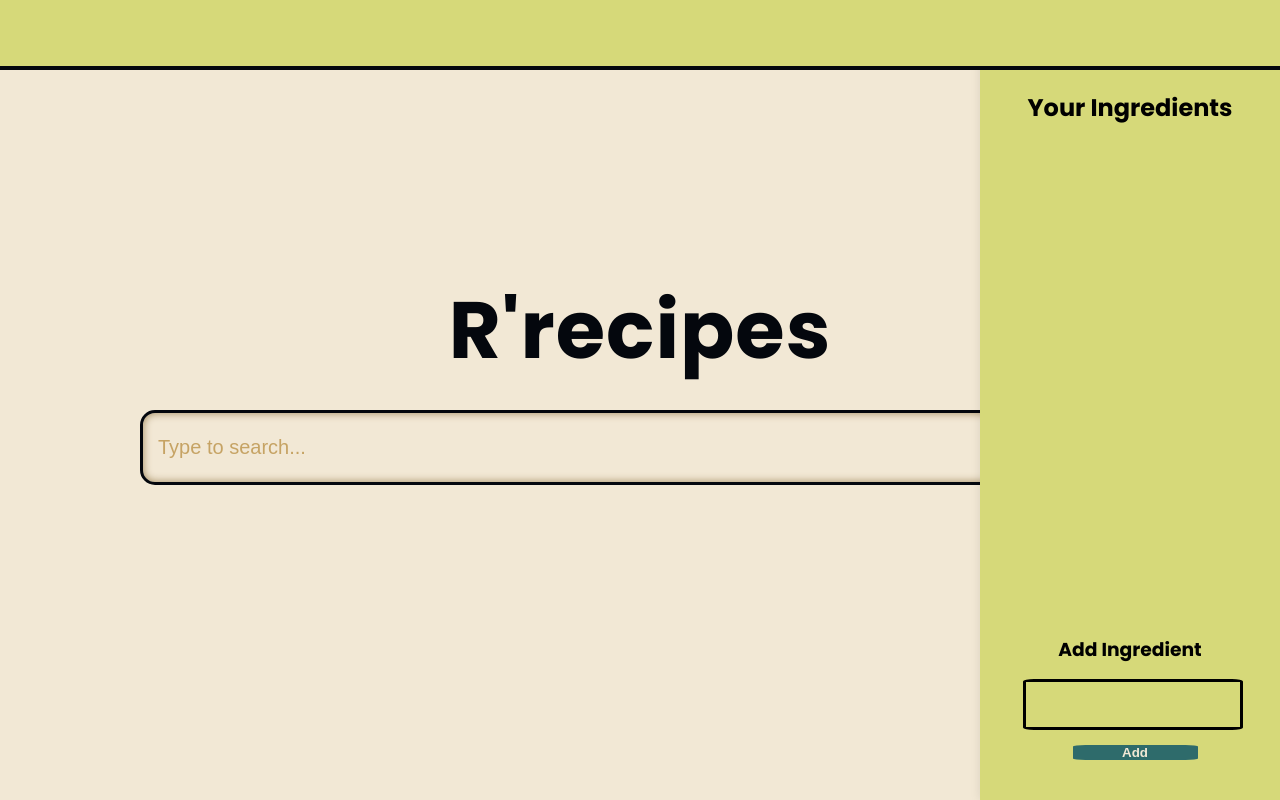
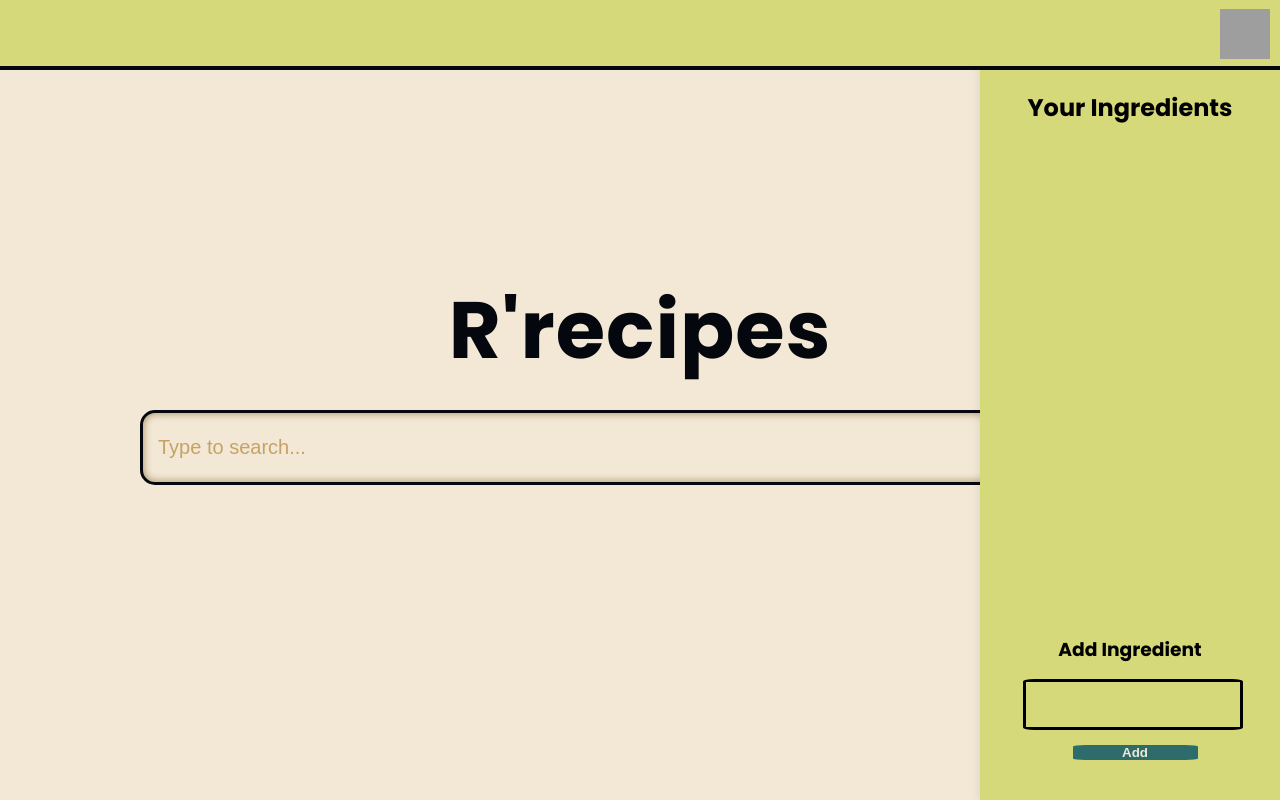
Before and after one commit to elenaanar/R-recipes, a React (Create React App) app in the folder r-recipes/: page / in a window 1280 px wide. Built offline with nearby package versions, Linux system fonts and the light colour scheme; grey boxes are pictures that could not be loaded.

Commit message:
fnished sidebar

```diff
--- a/r-recipes/src/App.css
+++ b/r-recipes/src/App.css
@@ -35,6 +35,10 @@ body {
     left: 0;
     z-index: 1000;
     border-bottom: 4px solid #04070D;
+    display: flex;
+    justify-content: end;
+    padding-right: 10px;
+    align-items: end;
   }
 
   .title-textbox {
--- a/r-recipes/src/App.jsx
+++ b/r-recipes/src/App.jsx
@@ -16,7 +16,7 @@ function App() {
   ]);
   return (
     <div className="App">
-      <div className="top-bar"></div>
+
       <div className="main-page">
         <div className="search-bar-container">
           <div className="title-textbox">R'recipes</div>
--- a/r-recipes/src/Components/SearchBar.jsx
+++ b/r-recipes/src/Components/SearchBar.jsx
@@ -16,6 +16,7 @@ export const SearchBar = ({data, setData, ingredients, setIngredients}) =>  {
         setData(res.data);
     }
     return(
+
        <div className='input-wrapper'>
             {/*<FaSearch id="search-icon" />*/}
             <input type="text" placeholder="Type to search..."
@@ -25,6 +26,7 @@ export const SearchBar = ({data, setData, ingredients, setIngredients}) =>  {
             />
             <button type="button" onClick={handleSubmit}>Search</button>
         </div>
+
     );
 }
 
--- a/r-recipes/src/Components/Sidebar.jsx
+++ b/r-recipes/src/Components/Sidebar.jsx
@@ -1,23 +1,42 @@
 // Sidebar.js
+"use client"
 import React, { useState } from 'react';
 import ItemList from './ItemList';
 import InputComponent from './InputComponent';
 import "../style.css"
+import TopBar from './TopBar';
+
 
 const Sidebar = () => {
   const [items, setItems] = useState([]);
+  const [open, setOpen] = useState(true);
 
   const handleAddItem = (item) => {
     // Update the items state with the new item
     setItems([...items, item]);
   };
 
-  return (
-    <div className="sidebar-container">
-      <ItemList items={items} />
-      <InputComponent onAddItem={handleAddItem} />
+
+if (open) {
+  return (<div className='sidebar-container'>
+    <div className="top-bar">
+      <a onClick={() => {setOpen(false)}}>
+        <img src="./dropdown.png" alt="" width="50" height="50"></img>
+      </a>
     </div>
-  );
+  <ItemList items={items} />
+  <InputComponent onAddItem={handleAddItem}/>
+  </div>)
+} else {
+  return (<div>
+    <div className="top-bar">
+      <a onClick={() => {setOpen(true)}}>
+        <img src="./dropdown.png" alt="" width="50" height="50"></img>
+      </a>
+    </div>
+    </div>)
+}
+
 };
 
 export default Sidebar;
--- /dev/null
+++ b/r-recipes/src/Components/TopBar.jsx
@@ -0,0 +1,11 @@
+import React from 'react'
+
+const TopBar = () => {
+  return (
+    <div className="top-bar">
+
+    </div>
+  )
+}
+
+export default TopBar
--- a/r-recipes/src/style.css
+++ b/r-recipes/src/style.css
@@ -19,6 +19,10 @@
 .item-list {
     padding: 0;
     margin-top: 70px; /* Adjust margin-top to 70px */
+}
+
+.hamburger {
+    object-fit: cover;
 }
 
 .item {
```
